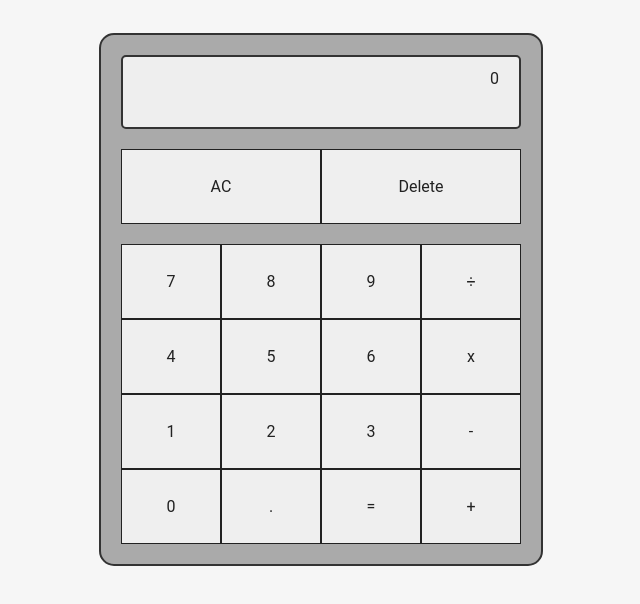
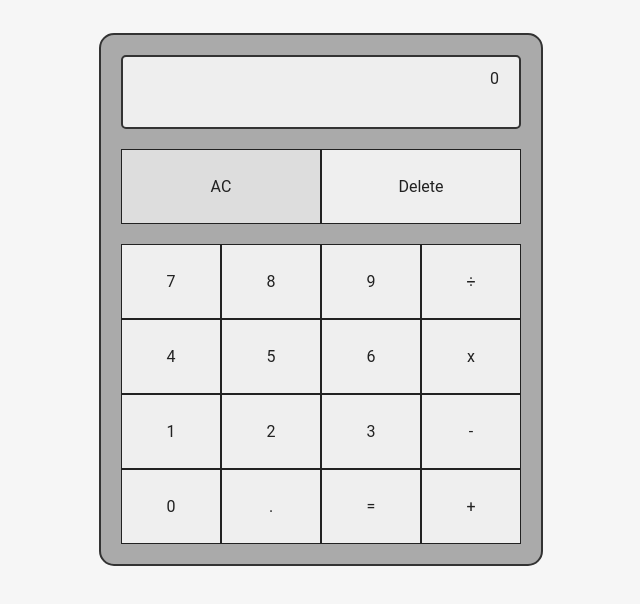
Before and after one commit to ScottChau/5_Calculator, a plain HTML site: page index.html in a window 1280 px wide. In both pictures the pointer is over the button "AC". Shown: the part 86-690 px from the top of the page, without its empty margins (319-959 px from the left). Drawn offline with Linux system fonts and the light colour scheme.

Commit message:
UI updated

```diff
--- a/styles.css
+++ b/styles.css
@@ -82,3 +82,11 @@ h1 {
   display: flex;
   justify-content: end;
 }
+
+.btn:hover {
+  background-color: var(--btn-hover);
+}
+
+.btn:active {
+  background-color: var(--btn-active);
+}
```
